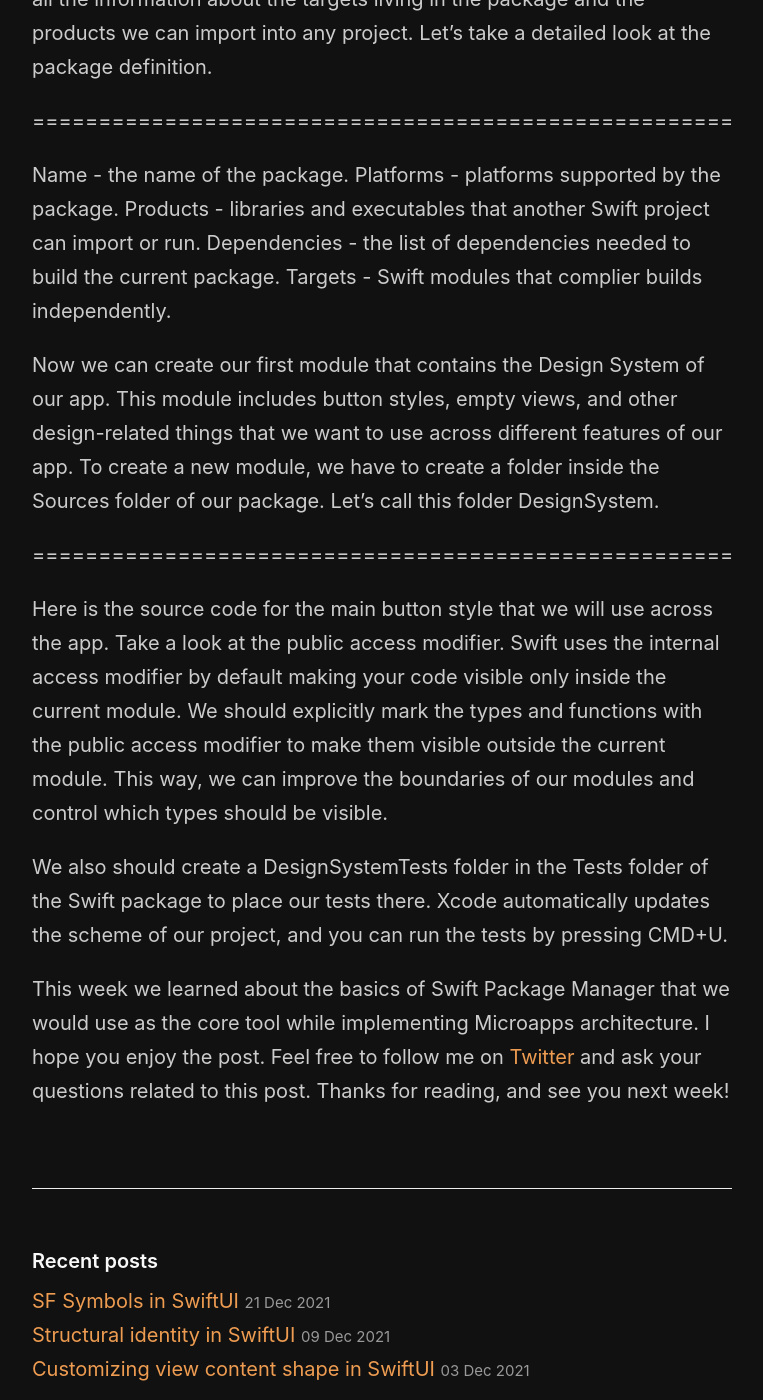
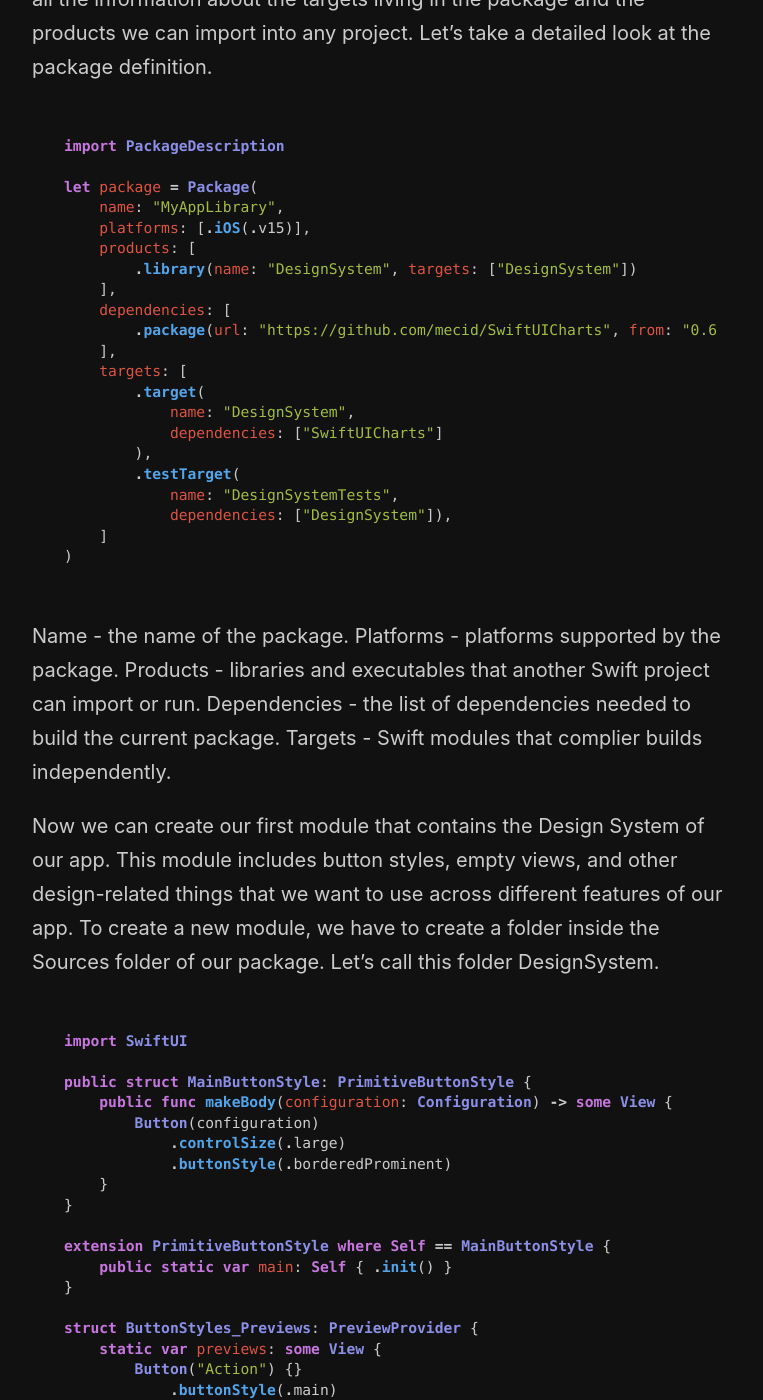
Before and after one commit to mecid/mecid.github.io, a Jekyll site: the page built from _posts/2022-01-12-microapps-architecture-in-swift-spm-basics.md, in a window 1280 px wide and 1400 px high, scrolled down 1406 px. Shown: the whole window, without its empty margins (258-1021 px from the left). Built offline with Jekyll 4.4.1, drawn with Linux system fonts in a browser that asks for light colours.

Commit message:
code examples added to micro apps post

````diff
--- a/_posts/2022-01-12-microapps-architecture-in-swift-spm-basics.md
+++ b/_posts/2022-01-12-microapps-architecture-in-swift-spm-basics.md
@@ -22,7 +22,29 @@ Let's remove the content of the Sources and Tests folders in our Swift package.
 
 We should define our modules in the Package.swift file. This file contains all the information about the targets living in the package and the products we can import into any project. Let's take a detailed look at the package definition.
 
-=====================================================
+```swift
+import PackageDescription
+
+let package = Package(
+    name: "MyAppLibrary",
+    platforms: [.iOS(.v15)],
+    products: [
+        .library(name: "DesignSystem", targets: ["DesignSystem"])
+    ],
+    dependencies: [
+        .package(url: "https://github.com/mecid/SwiftUICharts", from: "0.6.3")
+    ],
+    targets: [
+        .target(
+            name: "DesignSystem",
+            dependencies: ["SwiftUICharts"]
+        ),
+        .testTarget(
+            name: "DesignSystemTests",
+            dependencies: ["DesignSystem"]),
+    ]
+)
+```
 
 Name - the name of the package.
 Platforms - platforms supported by the package.
@@ -32,7 +54,28 @@ Targets - Swift modules that complier builds independently.
 
 Now we can create our first module that contains the Design System of our app. This module includes button styles, empty views, and other design-related things that we want to use across different features of our app. To create a new module, we have to create a folder inside the Sources folder of our package. Let's call this folder DesignSystem.
 
-=====================================================
+```swift
+import SwiftUI
+
+public struct MainButtonStyle: PrimitiveButtonStyle {
+    public func makeBody(configuration: Configuration) -> some View {
+        Button(configuration)
+            .controlSize(.large)
+            .buttonStyle(.borderedProminent)
+    }
+}
+
+extension PrimitiveButtonStyle where Self == MainButtonStyle {
+    public static var main: Self { .init() }
+}
+
+struct ButtonStyles_Previews: PreviewProvider {
+    static var previews: some View {
+        Button("Action") {}
+            .buttonStyle(.main)
+    }
+}
+```
 
 Here is the source code for the main button style that we will use across the app. Take a look at the public access modifier. Swift uses the internal access modifier by default making your code visible only inside the current module. We should explicitly mark the types and functions with the public access modifier to make them visible outside the current module. This way, we can improve the boundaries of our modules and control which types should be visible.
 
````
